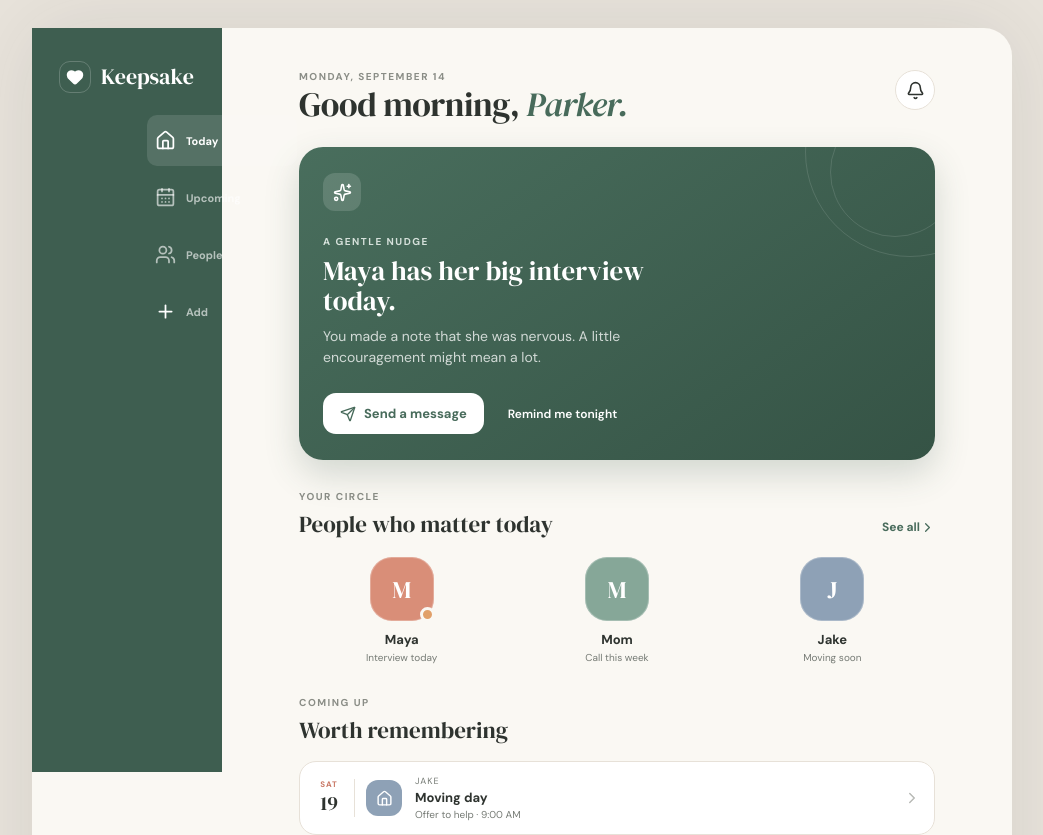
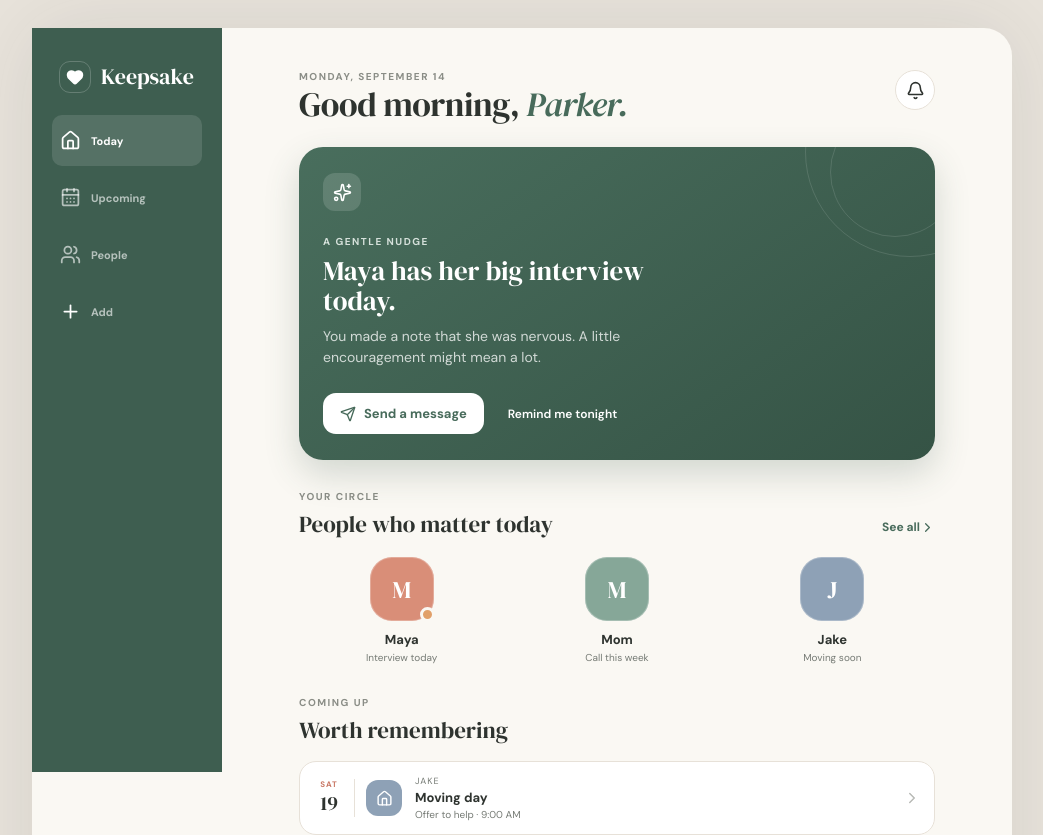
Before and after one commit to Parker-Fawcett/Keepsake, a React (Vite) app: page / in a window 1280 px wide. Shown: the top 835 px of the page, without its empty margins (118-1161 px from the left). Built offline with nearby package versions, Linux system fonts and the light colour scheme.

Commit message:
Clarify local preview and fix desktop navigation

```diff
--- a/src/styles.css
+++ b/src/styles.css
@@ -170,7 +170,7 @@ button { color: inherit; }
   .brand-mark { width: 32px; height: 32px; display: grid; place-items: center; border: 1px solid rgba(255,255,255,.2); border-radius: 11px; }
   .app-content { width: 100%; }
   .page { max-width: 680px; margin: 0 auto; padding-top: 42px; }
-  .tab-bar { left: calc(50% - 395px); transform: none; bottom: auto; top: 115px; width: 190px; height: auto; background: transparent; border: 0; display: flex; flex-direction: column; gap: 6px; padding: 0 20px; backdrop-filter: none; }
+  .tab-bar { position: absolute; left: 0; transform: none; bottom: auto; top: 87px; width: 190px; height: auto; background: transparent; border: 0; display: flex; flex-direction: column; gap: 6px; padding: 0 20px; backdrop-filter: none; }
   .tab-bar button { color: rgba(255,255,255,.62); flex-direction: row; justify-content: flex-start; padding: 11px 8px; gap: 10px; border-radius: 10px; }
   .tab-bar button.active { color: white; background: rgba(255,255,255,.12); }
   .tab-bar small { font-size: 11px; }
```
Also changed, not shown: 1 other file (tests, documents, lock files or other folders).
